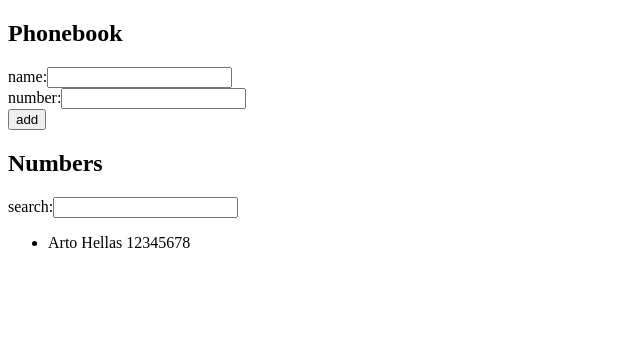
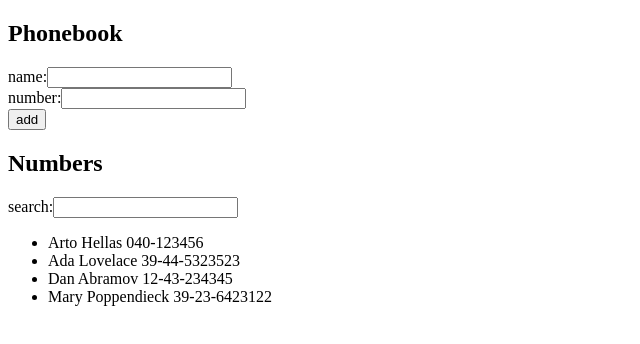
Before and after one commit to KataLoore/fullstackopen, a React (Vite) app in the folder part2/phonebook/: page / in a window 1280 px wide. Shown: the top 344 px of the page, without its empty margins (0-640 px from the left). Built offline with nearby package versions, Linux system fonts and the light colour scheme; data requests are answered from the project's data file.

Commit message:
Part 2c: 2.11

```diff
--- /dev/null
+++ b/part2/phonebook/db.json
@@ -0,0 +1,24 @@
+{
+  "persons":[
+    {
+      "name": "Arto Hellas",
+      "number": "040-123456",
+      "id": "1"
+    },
+    {
+      "name": "Ada Lovelace",
+      "number": "39-44-5323523",
+      "id": "2"
+    },
+    {
+      "name": "Dan Abramov",
+      "number": "12-43-234345",
+      "id": "3"
+    },
+    {
+      "name": "Mary Poppendieck",
+      "number": "39-23-6423122",
+      "id": "4"
+    }
+  ]
+}
--- a/part2/phonebook/package.json
+++ b/part2/phonebook/package.json
@@ -7,9 +7,11 @@
     "dev": "vite",
     "build": "vite build",
     "lint": "eslint .",
-    "preview": "vite preview"
+    "preview": "vite preview",
+    "server": "json-server -p 3001 db.json"
   },
   "dependencies": {
+    "axios": "^1.20.0",
     "react": "^19.3.1",
     "react-dom": "^19.3.1"
   },
@@ -22,6 +24,7 @@
     "eslint-plugin-react-hooks": "^7.1.1",
     "eslint-plugin-react-refresh": "^0.5.7",
     "globals": "^17.13.0",
+    "json-server": "^1.0.0-beta.15",
     "vite": "^8.3.4"
   }
 }
--- a/part2/phonebook/src/App.jsx
+++ b/part2/phonebook/src/App.jsx
@@ -1,13 +1,22 @@
-import { useState } from 'react'
+import { useState, useEffect } from 'react'
+import axios from 'axios'
 import Search from './components/Search'
 import Persons from './components/Persons'
 import Form from './components/Form'
 
 const App = () => {
-  const [persons, setPersons] = useState([{ name: 'Arto Hellas', number: "12345678"}])
+  const [persons, setPersons] = useState([])
   const [newName, setNewName] = useState('')
   const [newNumber, setNewNumber] = useState('')
   const [search, setSearch] = useState('')
+
+  useEffect(() => {
+    axios
+      .get('http://localhost:3001/persons')
+      .then(response => {
+        setPersons(response.data)
+      })
+  }, [])
 
   const addNewPerson = (event) => {
     event.preventDefault()
```
Also changed, not shown: 1 other file (tests, documents, lock files or other folders).
